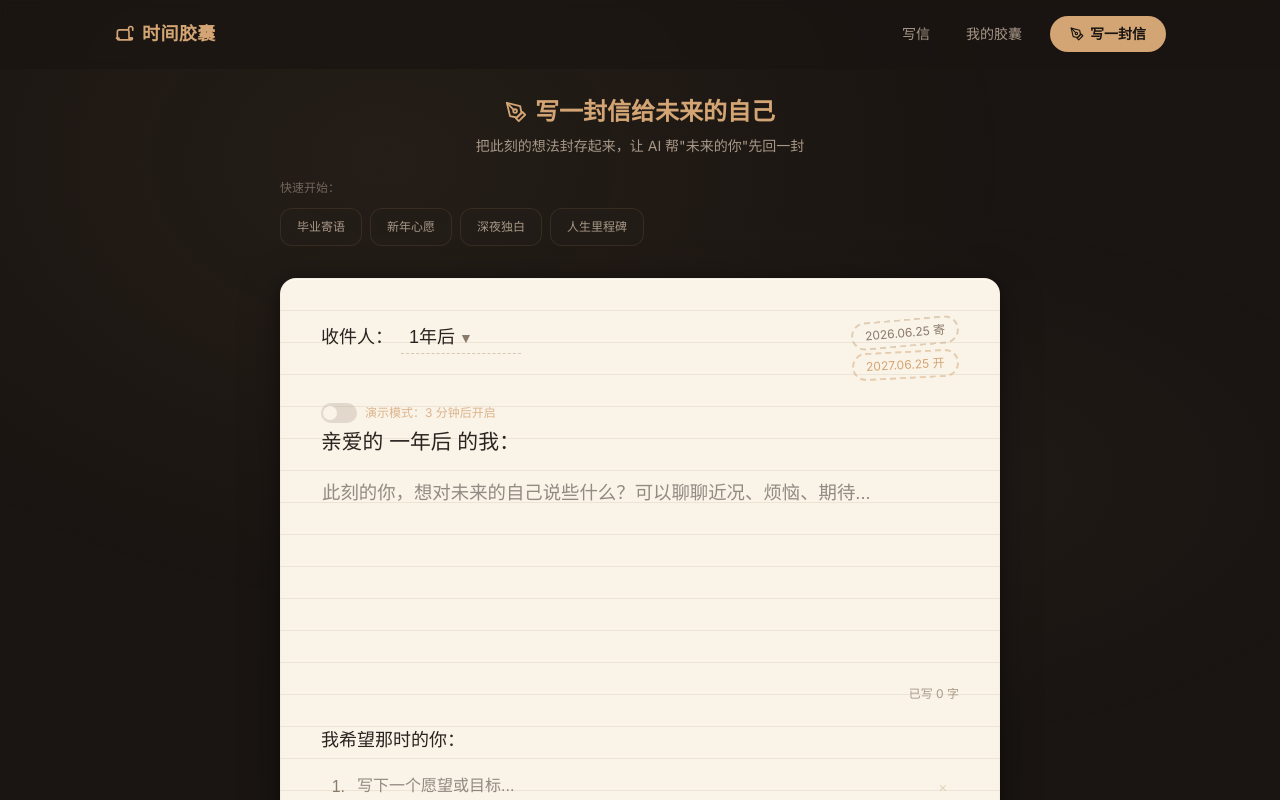
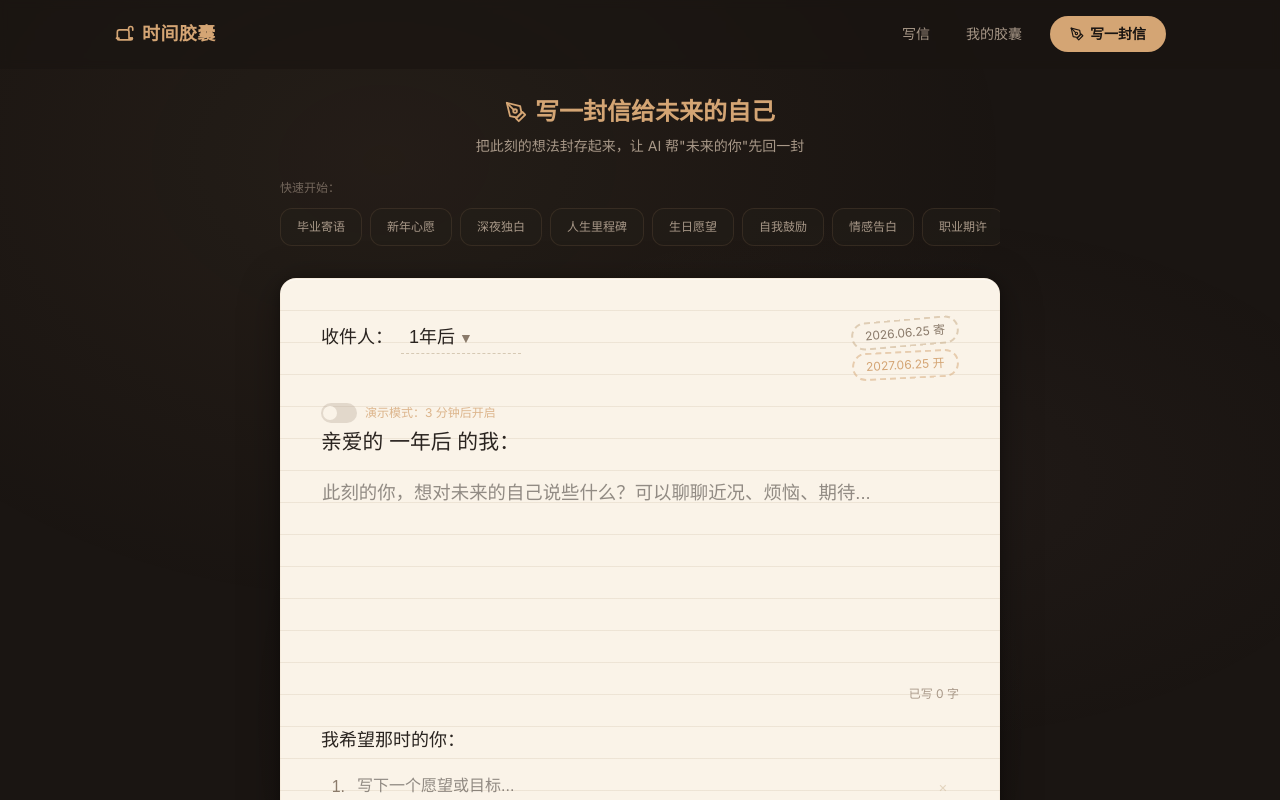
Before and after one commit to zbw-zbw/time-capsule, a Next.js app: page /write in a window 1280 px wide. Shown: the top 800 px of the page. Built offline with nearby package versions, Linux system fonts and the light colour scheme; a web font is replaced by a local one.

Commit message:
fix: auto-open replied capsules, smooth paper animation, font preload, 10 templates

```diff
--- a/src/app/capsules/[id]/page.tsx
+++ b/src/app/capsules/[id]/page.tsx
@@ -105,6 +105,10 @@ function CapsuleDetail() {
         } catch {
           // ignore errors
         }
+      }
+      // Auto-open capsules created before future-open feature (status is replied but not opened)
+      if (found.status === "replied") {
+        found.status = "opened";
       }
       setOpened(found.status === "opened");
       setLetter(found);
--- a/src/app/layout.tsx
+++ b/src/app/layout.tsx
@@ -10,6 +10,7 @@ const longCang = Long_Cang({
   variable: "--font-long-cang",
   subsets: ["latin"],
   display: "swap",
+  preload: true,
 });
 
 const notoSerifSC = Noto_Serif_SC({
--- a/src/app/reply/page.tsx
+++ b/src/app/reply/page.tsx
@@ -362,21 +362,21 @@ function ReplyContent() {
                 </div>
               </div>
 
-              {/* Paper sliding out - rises from inside envelope with bounce */}
-              {animPhase >= 2 && (
+              {/* Paper sliding out - always rendered, starts inside envelope */}
               <div
                 className="absolute left-4 right-4 rounded-lg"
                 style={{
                   background: "#f0e8db",
                   height: "120px",
-                    top: "-80px",
-                    opacity: 1,
+                  top: animPhase >= 2 ? "-80px" : "20px",
+                  opacity: animPhase >= 2 ? 1 : 0,
                   boxShadow: "0 4px 16px rgba(0,0,0,0.2)",
-                    animation: "paper-rise 1s cubic-bezier(0.22, 1, 0.36, 1) forwards",
-                    animationDelay: "0.8s",
+                  transition: "top 1s cubic-bezier(0.22, 1, 0.36, 1), opacity 0.4s cubic-bezier(0.22, 1, 0.36, 1)",
+                  transitionDelay: animPhase >= 2 ? "0.8s, 0.6s" : "0s, 0s",
+                  zIndex: animPhase >= 2 ? 10 : 0,
+                  pointerEvents: "none",
                 }}
               />
-              )}
             </div>
           </div>
         )}
--- a/src/app/write/page.tsx
+++ b/src/app/write/page.tsx
@@ -59,6 +59,54 @@ const WRITE_TEMPLATES = [
     icon: "⭐",
     content: "今天是一个特别的日子，我想记住这一刻的感受。未来的你，当你打开这封信的时候，希望你能微笑着回忆起今天的自己。",
     wishes: ["勇敢追求想要的生活", "不害怕失败和重新开始", "对每一天都心存感恩"],
+    mood: "平静",
+  },
+  {
+    id: "birthday",
+    label: "生日愿望",
+    icon: "🎂",
+    content: "今天是我的生日，我想给未来的自己写封信。此刻我在想，明年的这个时候我会在做什么？身边会有谁？希望未来的你过得比现在更好。",
+    wishes: ["更加了解自己", "去一个一直想去的地方旅行", "养成一个健康的习惯"],
+    mood: "平静",
+  },
+  {
+    id: "encouragement",
+    label: "自我鼓励",
+    icon: "💪",
+    content: "最近经历了一些困难，我想给未来的自己写封信。不管现在的处境有多艰难，我相信未来的你一定已经走出来了。这封信是我对自己的承诺。",
+    wishes: ["变得更强大", "不再为小事焦虑", "学会享受当下"],
+    mood: "充满干劲",
+  },
+  {
+    id: "love",
+    label: "情感告白",
+    icon: "💕",
+    content: "有些话一直藏在心里，不知道什么时候才会说出口。我想把此刻的心情封存起来，等到未来再回看，或许那时候一切都有了答案。",
+    wishes: ["勇敢表达自己的感情", "学会放下过去", "遇到一个值得珍惜的人"],
+    mood: "有点难过",
+  },
+  {
+    id: "career",
+    label: "职业期许",
+    icon: "💼",
+    content: "工作几年了，有时候会想这条路走得对不对。写给未来的自己，希望你能告诉我答案。现在的我还有很多迷茫，但也有不少期待。",
+    wishes: ["找到真正热爱的工作", "提升专业技能", "保持工作与生活的平衡"],
+    mood: "焦虑",
+  },
+  {
+    id: "travel",
+    label: "旅行心愿",
+    icon: "✈️",
+    content: "世界那么大，我想去看看。写给未来的自己，希望你已经去了那些一直想去的地方，看到了那些梦寐以求的风景。",
+    wishes: ["去 3 个没去过的国家", "拍很多好看的照片", "在旅途中认识新朋友"],
+    mood: "期待",
+  },
+  {
+    id: "gratitude",
+    label: "感恩日记",
+    icon: "🙏",
+    content: "今天突然想感谢一些人，一些事。生命中有太多值得感恩的瞬间，我想把它们记下来，等未来再回头看的时候，一定会觉得温暖。",
+    wishes: ["常怀感恩之心", "把每一天当作礼物", "对身边的人更好一些"],
     mood: "平静",
   },
 ];
```
Lines whose indentation alone changed are shown as unchanged.
